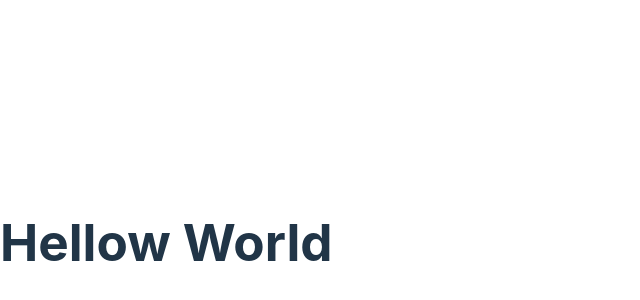
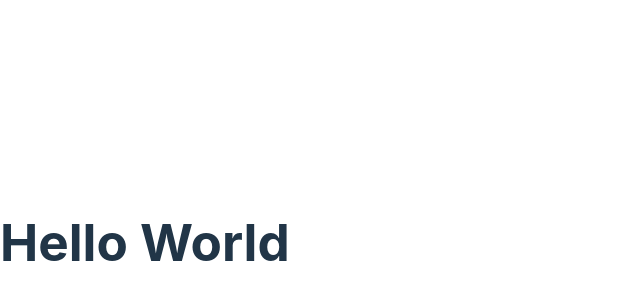
Before and after one commit to vikram-codes/React-Quiz, a React (Vite) app: page / in a window 1280 px wide. Shown: the part 158-458 px from the top of the page, without its empty margins (0-640 px from the left). Built offline with nearby package versions, Linux system fonts and the light colour scheme.

Commit message:
Setting up development environment

```diff
--- a/src/App.jsx
+++ b/src/App.jsx
@@ -3,7 +3,7 @@ import { useState } from "react";
 function App() {
   return (
     <>
-      <h1>Hellow World</h1>
+      <h1>Hello World</h1>
     </>
   );
 }
```
